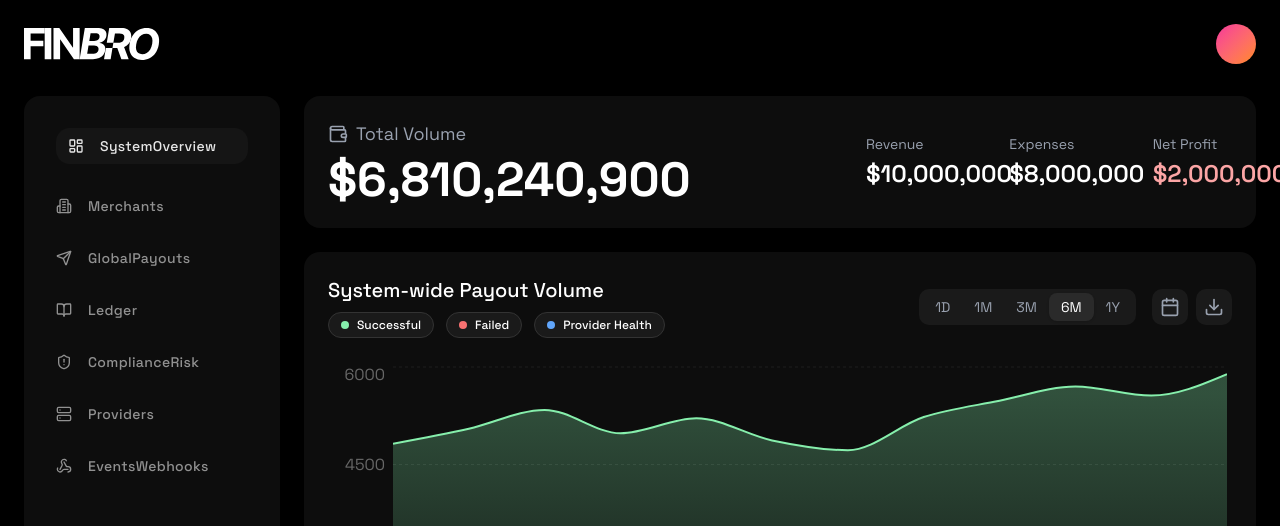
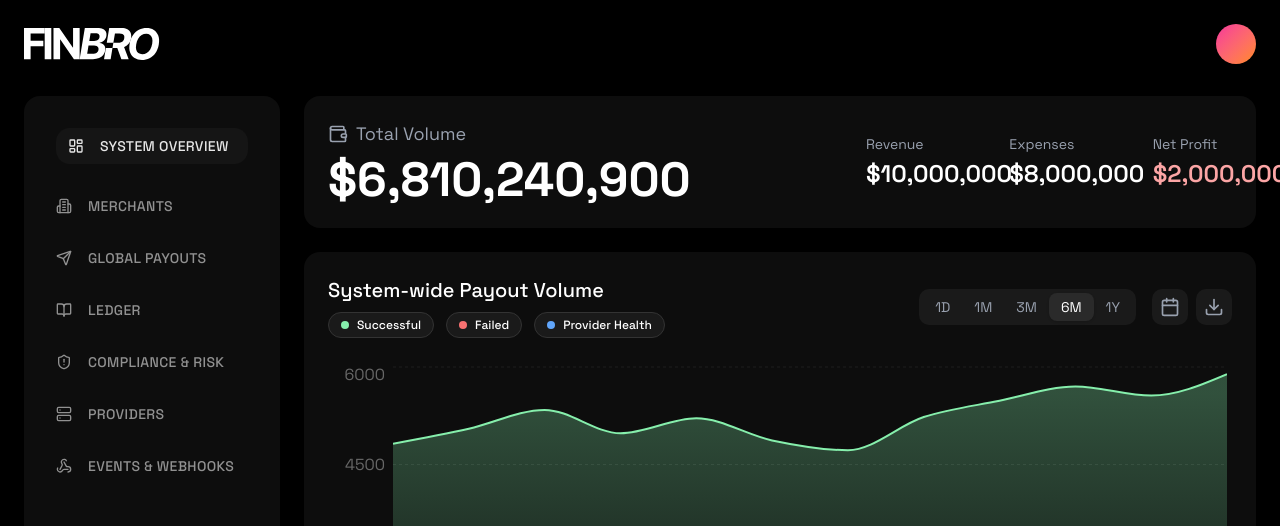
Before and after one commit to Elishaokon13/OpenlyAdmin, a Next.js app: page / in a window 1280 px wide. Shown: the top 526 px of the page. Built offline with nearby package versions, Linux system fonts and the light colour scheme.

Commit message:
Modified components/sidebar.tsx

```diff
--- a/components/sidebar.tsx
+++ b/components/sidebar.tsx
@@ -18,49 +18,49 @@ export function Sidebar() {
           className={`${linkBaseClass} ${pathname === "/" || pathname === "/system-overview" ? linkActive : linkInactive}`}
         >
           <LayoutDashboard className="h-4 w-4" />
-          <span className="text-sm font-medium tracking-wide">SystemOverview</span>
+          <span className="text-sm font-medium tracking-wide">SYSTEM OVERVIEW</span>
         </Link>
         <Link
           href="/merchants"
           className={`${linkBaseClass} ${pathname === "/merchants" ? linkActive : linkInactive}`}
         >
           <Building2 className="h-4 w-4" />
-          <span className="text-sm font-medium tracking-wide">Merchants</span>
+          <span className="text-sm font-medium tracking-wide">MERCHANTS</span>
         </Link>
         <Link
           href="/global-payouts"
           className={`${linkBaseClass} ${pathname === "/global-payouts" ? linkActive : linkInactive}`}
         >
           <Send className="h-4 w-4" />
-          <span className="text-sm font-medium tracking-wide">GlobalPayouts</span>
+          <span className="text-sm font-medium tracking-wide">GLOBAL PAYOUTS</span>
         </Link>
         <Link
           href="/ledger"
           className={`${linkBaseClass} ${pathname === "/ledger" ? linkActive : linkInactive}`}
         >
           <BookOpen className="h-4 w-4" />
-          <span className="text-sm font-medium tracking-wide">Ledger</span>
+          <span className="text-sm font-medium tracking-wide">LEDGER</span>
         </Link>
         <Link
           href="/compliance-risk"
           className={`${linkBaseClass} ${pathname === "/compliance-risk" ? linkActive : linkInactive}`}
         >
           <ShieldAlert className="h-4 w-4" />
-          <span className="text-sm font-medium tracking-wide">ComplianceRisk</span>
+          <span className="text-sm font-medium tracking-wide">COMPLIANCE & RISK</span>
         </Link>
         <Link
           href="/providers"
           className={`${linkBaseClass} ${pathname === "/providers" ? linkActive : linkInactive}`}
         >
           <Server className="h-4 w-4" />
-          <span className="text-sm font-medium tracking-wide">Providers</span>
+          <span className="text-sm font-medium tracking-wide">PROVIDERS</span>
         </Link>
         <Link
           href="/events-webhooks"
           className={`${linkBaseClass} ${pathname === "/events-webhooks" ? linkActive : linkInactive}`}
         >
           <Webhook className="h-4 w-4" />
-          <span className="text-sm font-medium tracking-wide">EventsWebhooks</span>
+          <span className="text-sm font-medium tracking-wide">EVENTS & WEBHOOKS</span>
         </Link>
       </nav>
 
```
